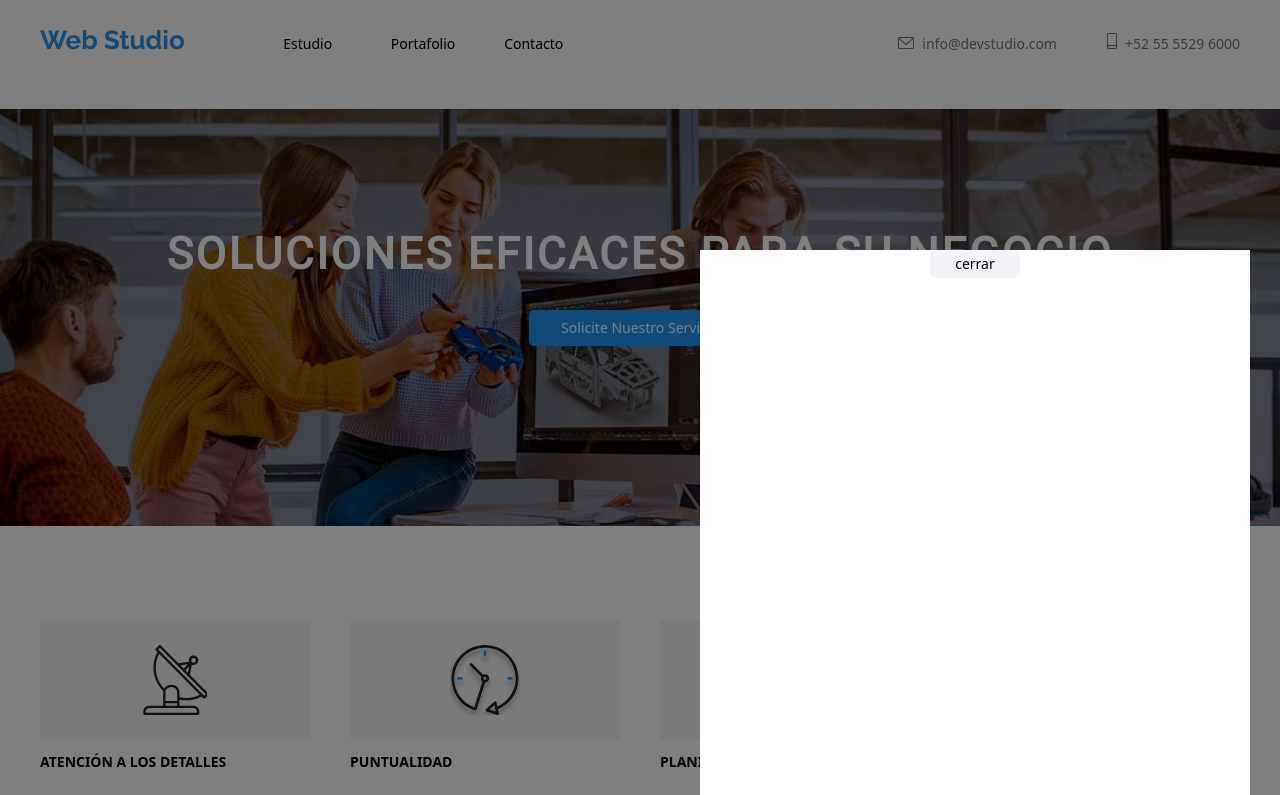
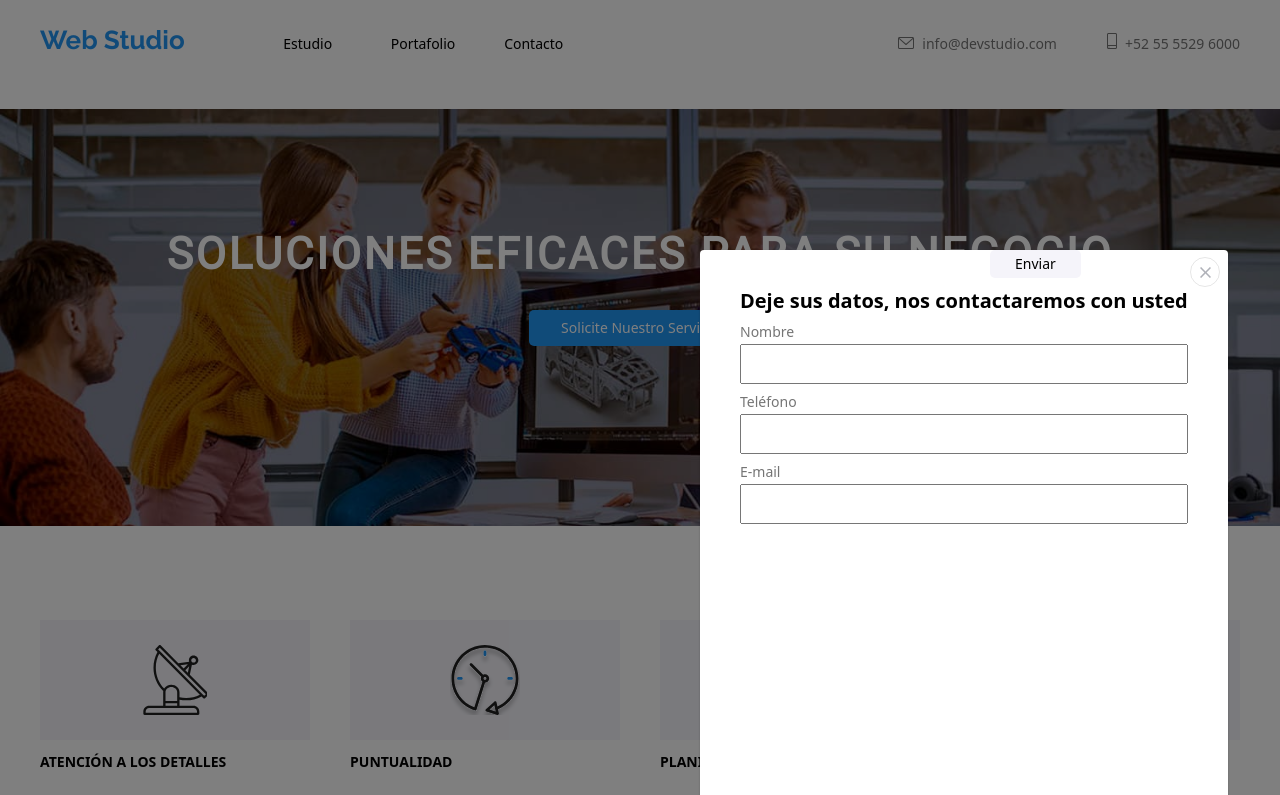
Before and after one commit to Stevenb19/goit-markup-hw-06, a plain HTML site: page index.html in a window 1280 px wide. Shown: the top 795 px of the page. Drawn offline with nearby package versions, Linux system fonts and the light colour scheme; files whose address does not match are found by name.

Commit message:
avance formulario modal

```diff
--- a/Css/styles.css
+++ b/Css/styles.css
@@ -531,14 +531,66 @@ address {
     background-color: rgba(0, 0, 0, .5);
 }
 
-.modal {
-    background: white;
-    color: #fff;
-    position: fixed;
-    height: 550px;
-    width: 550px;
-    transition: all .5s;
-    translate: unset;
+.container-modal {
+
     margin-top: 250px;
     margin-left: 700px;
 }
+
+.modal {
+    height: 581px;
+    width: 528px;
+    color: #fff;
+    position: absolute;
+    transition: all .5s;
+    translate: unset;
+    padding: 40px;
+    background: #FFFFFF;
+    box-shadow: 0px 1px 3px rgba(0, 0, 0, 0.12), 0px 1px 1px rgba(0, 0, 0, 0.14), 0px 2px 1px rgba(0, 0, 0, 0.2);
+    border-radius: 4px;
+
+}
+
+.svg-close {
+    position: absolute;
+    top: 6.5px;
+    right: 8px;
+    cursor: pointer;
+}
+
+.svg-close:hover>path {
+    fill: #2196f3;
+}
+
+.modal-title {
+    position: fixed;
+    font-size: 20px;
+    padding: 0%;
+    margin-top: 38.5px;
+    margin-left: 40px;
+    margin-right: 39px;
+}
+
+.modal-form-imput {
+    outline: none;
+    width: 448px;
+    height: 40px;
+    margin-bottom: 10px;
+}
+
+label {
+    color: var(--secondary-text-color);
+    display: flex;
+    padding-bottom: 4px;
+}
+
+.form-modal {
+    position: absolute;
+    margin-top: 73.5px;
+    margin-left: 40px;
+    display: block;
+}
+
+.button-modal {
+    position: absolute;
+}
--- a/index.html
+++ b/index.html
@@ -89,8 +89,58 @@
           Solicite Nuestro Servicio
         </button>
         <div class="backdrop" data-modal>
-          <div class="modal">
-            <button data-modal-close>cerrar</button>
+          <div class="container-modal">
+            <div class="modal">
+              <svg
+                data-modal-close
+                class="svg-close"
+                width="30"
+                height="30"
+                viewBox="0 0 30 30"
+                fill="none"
+                xmlns="http://www.w3.org/2000/svg"
+              >
+                <circle cx="15" cy="15" r="15" fill="white" />
+                <circle
+                  cx="15"
+                  cy="15"
+                  r="14.5"
+                  stroke="black"
+                  stroke-opacity="0.1"
+                />
+                <path
+                  d="M21 11.1079L19.8921 10L15.5 14.3921L11.1079 10L10 11.1079L14.3921 15.5L10 19.8921L11.1079 21L15.5 16.6079L19.8921 21L21 19.8921L16.6079 15.5L21 11.1079Z"
+                  fill="#AFB1B8"
+                />
+              </svg>
+            </div>
+            <h3 class="modal-title">
+              Deje sus datos, nos contactaremos con usted
+            </h3>
+            <form class="form-modal">
+              <label for="input-name"> Nombre </label>
+              <input
+                class="modal-form-imput"
+                type="text"
+                name="name"
+                id="input-name"
+              />
+              <label for="input-phone"> Teléfono </label>
+              <input
+                class="modal-form-imput"
+                type="number"
+                name="Phone"
+                id="input-name"
+              />
+              <label for="input-email"> E-mail </label>
+              <input
+                class="modal-form-imput"
+                type="email"
+                name="email"
+                id="input-email"
+              />
+            </form>
+            <button class="button-modal" type="submit">Enviar</button>
           </div>
         </div>
       </div>
```
